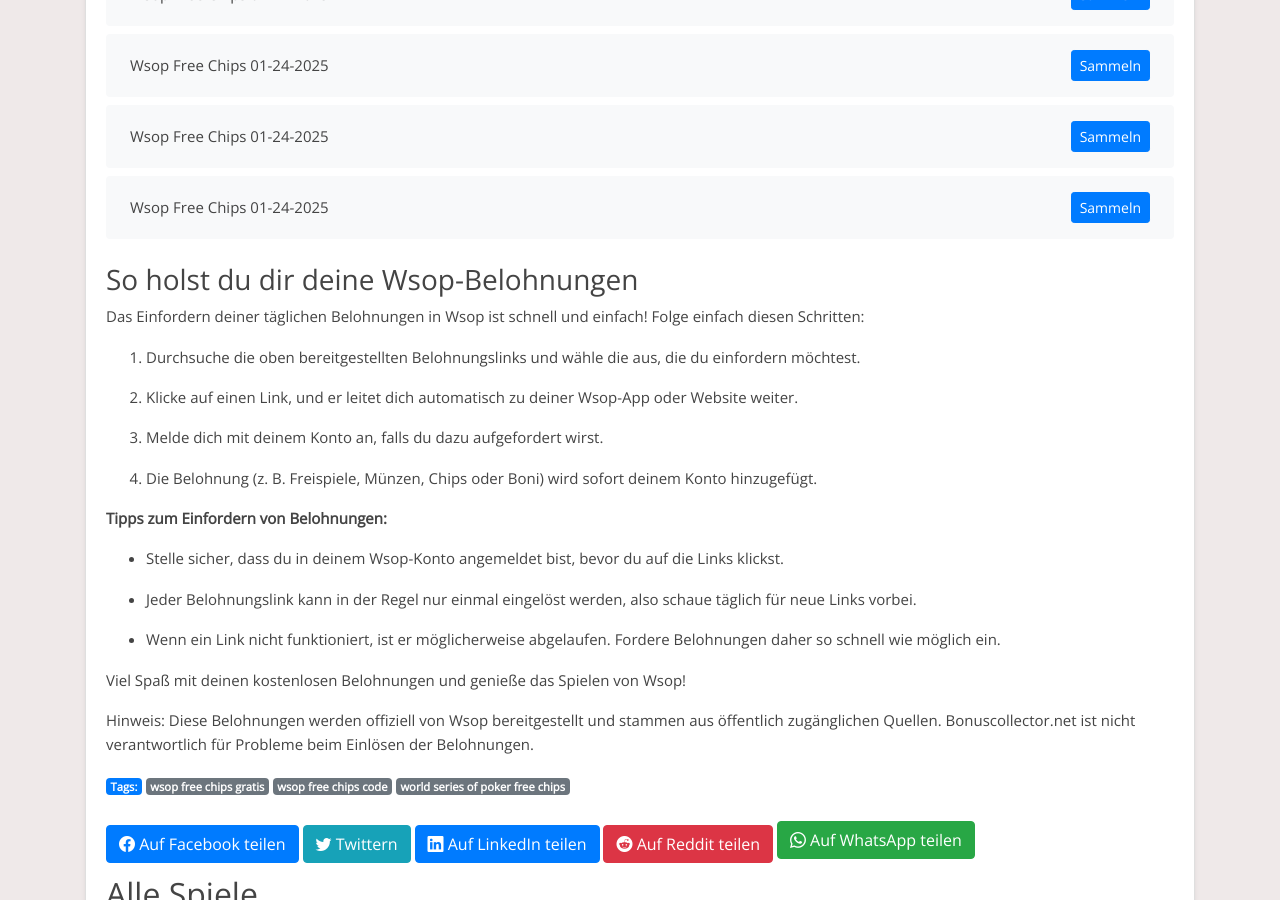
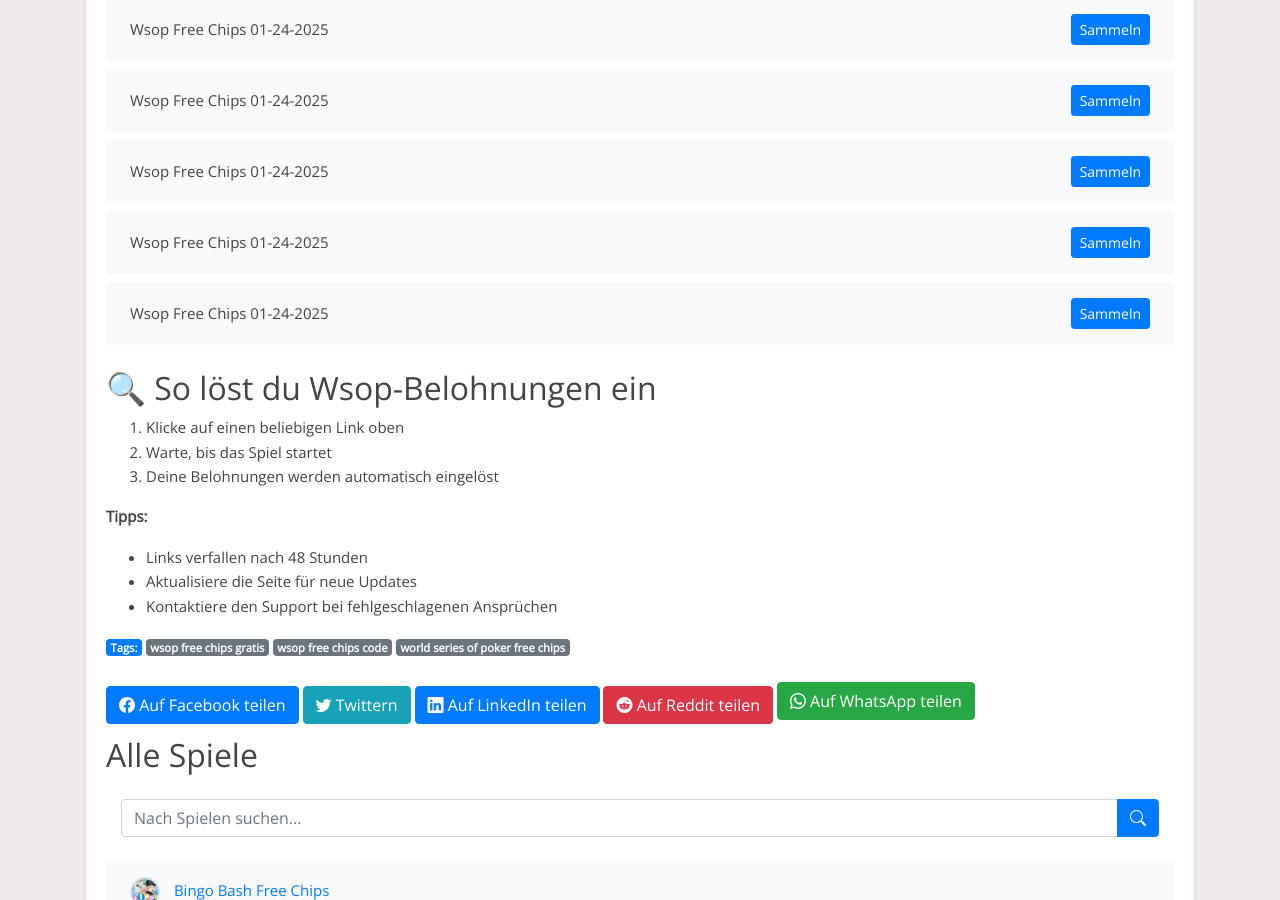
Before and after one commit to Prollad99/bs-de, a Jekyll site: the page built from _posts/2025-01-20-wsop.md, in a window 1280 px wide and 900 px high, scrolled down 7477 px. Built offline with Jekyll 4.4.1, drawn with Linux system fonts in a browser that asks for light colours; some of the changed text lies outside the part shown.

Commit message:
Staged changes

```diff
--- a/_includes/wsop_footer.html
+++ b/_includes/wsop_footer.html
@@ -1,27 +1,9 @@
-### So holst du dir deine Wsop-Belohnungen
+## 🔍 So löst du Wsop-Belohnungen ein
+1. Klicke auf einen beliebigen Link oben
+2. Warte, bis das Spiel startet
+3. Deine Belohnungen werden automatisch eingelöst
 
-
-Das Einfordern deiner täglichen Belohnungen in Wsop ist schnell und einfach! Folge einfach diesen Schritten:
-
-1. Durchsuche die oben bereitgestellten Belohnungslinks und wähle die aus, die du einfordern möchtest.
-
-2. Klicke auf einen Link, und er leitet dich automatisch zu deiner Wsop-App oder Website weiter.
-
-3. Melde dich mit deinem Konto an, falls du dazu aufgefordert wirst.
-
-4. Die Belohnung (z. B. Freispiele, Münzen, Chips oder Boni) wird sofort deinem Konto hinzugefügt.
-
-
-**Tipps zum Einfordern von Belohnungen:**
-
-- Stelle sicher, dass du in deinem Wsop-Konto angemeldet bist, bevor du auf die Links klickst.
-
-- Jeder Belohnungslink kann in der Regel nur einmal eingelöst werden, also schaue täglich für neue Links vorbei.
-
-- Wenn ein Link nicht funktioniert, ist er möglicherweise abgelaufen. Fordere Belohnungen daher so schnell wie möglich ein.
-
-
-Viel Spaß mit deinen kostenlosen Belohnungen und genieße das Spielen von Wsop!
-
-
-Hinweis: Diese Belohnungen werden offiziell von Wsop bereitgestellt und stammen aus öffentlich zugänglichen Quellen. Bonuscollector.net ist nicht verantwortlich für Probleme beim Einlösen der Belohnungen.
+**Tipps:**
+- Links verfallen nach 48 Stunden
+- Aktualisiere die Seite für neue Updates
+- Kontaktiere den Support bei fehlgeschlagenen Ansprüchen
--- a/_includes/wsop_post.html
+++ b/_includes/wsop_post.html
@@ -1,13 +1,17 @@
-Entdecke tägliche Wsop-Belohnungen!
+### 🎮 Wsop Kostenlose Belohnungen (Aktualisiert: $(date +'%Y-%m-%d'))
 
+Erhalte täglich aktualisierte Wsop-Links für:
+✅ Kostenlose Spins
+✅ Bonusmünzen
+✅ Zeitlich begrenzte Angebote
 
-Bist du ein Fan von Wsop und möchtest dein Spielerlebnis verbessern? Du bist hier genau richtig! Diese Seite ist allen Wsop-Enthusiasten gewidmet, die täglich kostenlose Belohnungen einfordern möchten. Hier findest du die neuesten Links, um Freispiele, Münzen, Chips und andere spannende Boni zu sammeln, damit du das Spiel noch mehr genießen kannst.
+**Warum unsere Links verwenden?**
+- Alle 30 Minuten aktualisiert
+- Funktioniert auf allen Geräten
+- Kein Login erforderlich
 
+⚠️ Voraussetzungen:
+- Neueste Spielversion installiert
+- Stabile Internetverbindung
 
-Wsop ist ein unterhaltsames Spiel, das von Millionen geliebt wird. Ob du höhere Level erreichen oder einfach nur den Nervenkitzel genießen möchtest – unsere täglichen Belohnungslinks halten dich im Spiel.
-
-
-Hinweis: Wsop ist eine kostenlose App, die ausschließlich zu Unterhaltungszwecken entwickelt wurde. Bonuscollector.net ist eine unabhängige Plattform und steht in keiner Verbindung zu den Entwicklern oder Eigentümern von Wsop.
-
-
-Schau täglich vorbei, um sicherzustellen, dass du keine Belohnung verpasst!
+*Überprüft und funktionsfähig ab $(date +'%Y-%m-%d')*
```
